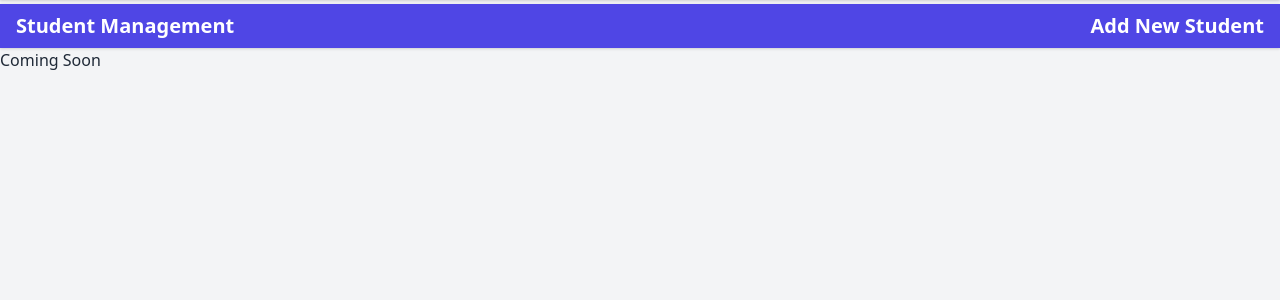
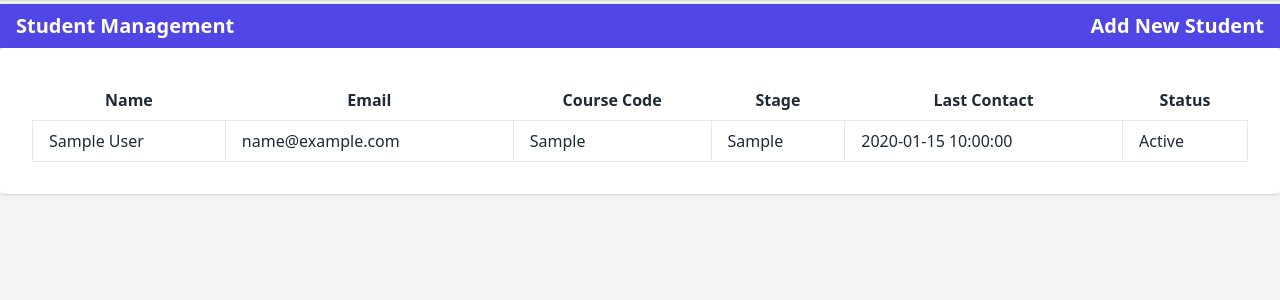
Before and after one commit to MentorDashboard/MentorDashboard, a Flask app: page /students in a window 1280 px wide. Shown: the part 92-392 px from the top of the page. Run offline with Flask 2, Linux system fonts and the light colour scheme; a user stored in the database is signed in; tables that the repository leaves empty hold one stand-in row (values such as "Sample post").

Commit message:
adds ability to view a list of students

```diff
--- a/src/models/Student.py
+++ b/src/models/Student.py
@@ -31,3 +31,7 @@ def create_student(name, email, course, stage, mentor_id):
     db.session.commit()
 
     return student
+
+
+def get_mentor_students(mentor_id):
+    return Student.query.filter_by(mentor_id=mentor_id).order_by(Student.name.asc()).all()
--- a/src/routes/students.py
+++ b/src/routes/students.py
@@ -2,14 +2,15 @@ from flask import Blueprint, flash, redirect, render_template, url_for
 from flask_login import login_required, current_user
 
 from src.forms.students import AddStudentForm
-from src.models.Student import create_student
+from src.models.Student import create_student, get_mentor_students
 
 bp = Blueprint('students', __name__)
 
 
 @bp.route('/students', methods=['GET'])
 def index():
-    return render_template('students/index.html')
+    students = get_mentor_students(current_user.id)
+    return render_template('students/index.html', students=students)
 
 
 @bp.route('/students/new', methods=['POST', 'GET'])
--- a/templates/students/index.html
+++ b/templates/students/index.html
@@ -7,7 +7,44 @@
             <button class="font-bold pr-2">Add New Student</button>
         </a>
     </div>
-    <div class="flex flex-wrap">
-        Coming Soon
-    </div>
+    <section>
+        <div id='students' class="p-8 mt-6 lg:mt-0 rounded shadow bg-white">
+            <table id="studentsTable" class="stripe hover" style="width:100%; padding-top: 1em;  padding-bottom: 1em;">
+                <thead>
+                <tr>
+                    <th class="px-4 py-2">Name</th>
+                    <th class="px-4 py-2">Email</th>
+                    <th class="px-4 py-2">Course Code</th>
+                    <th class="px-4 py-2">Stage</th>
+                    <th class="px-4 py-2">Last Contact</th>
+                    <th class="px-4 py-2">Status</th>
+                </tr>
+                </thead>
+                <tbody>
+                {% for student in students %}
+                    <tr class="clickable">
+                        <td class="border px-4 py-2">
+                            {{ student.name }}
+                        </td>
+                        <td class="border px-4 py-2">
+                            {{ student.email }}
+                        </td>
+                        <td class="border px-4 py-2">
+                            {{ student.course }}
+                        </td>
+                        <td class="border px-4 py-2">
+                            {{ student.stage }}
+                        </td>
+                        <td class="border px-4 py-2">
+                            {{ student.last_contact }}
+                        </td>
+                        <td class="border px-4 py-2">
+                            {{ 'Active' if student.active == 1 else 'InActive' }}
+                        </td>
+                    </tr>
+                {% endfor %}
+                </tbody>
+            </table>
+        </div>
+    </section>
 {% endblock %}
```
Also changed, not shown: tests/students/test_list_students.py (added, +20 -0 lines), tests/utils.py (+5 -0 lines).
